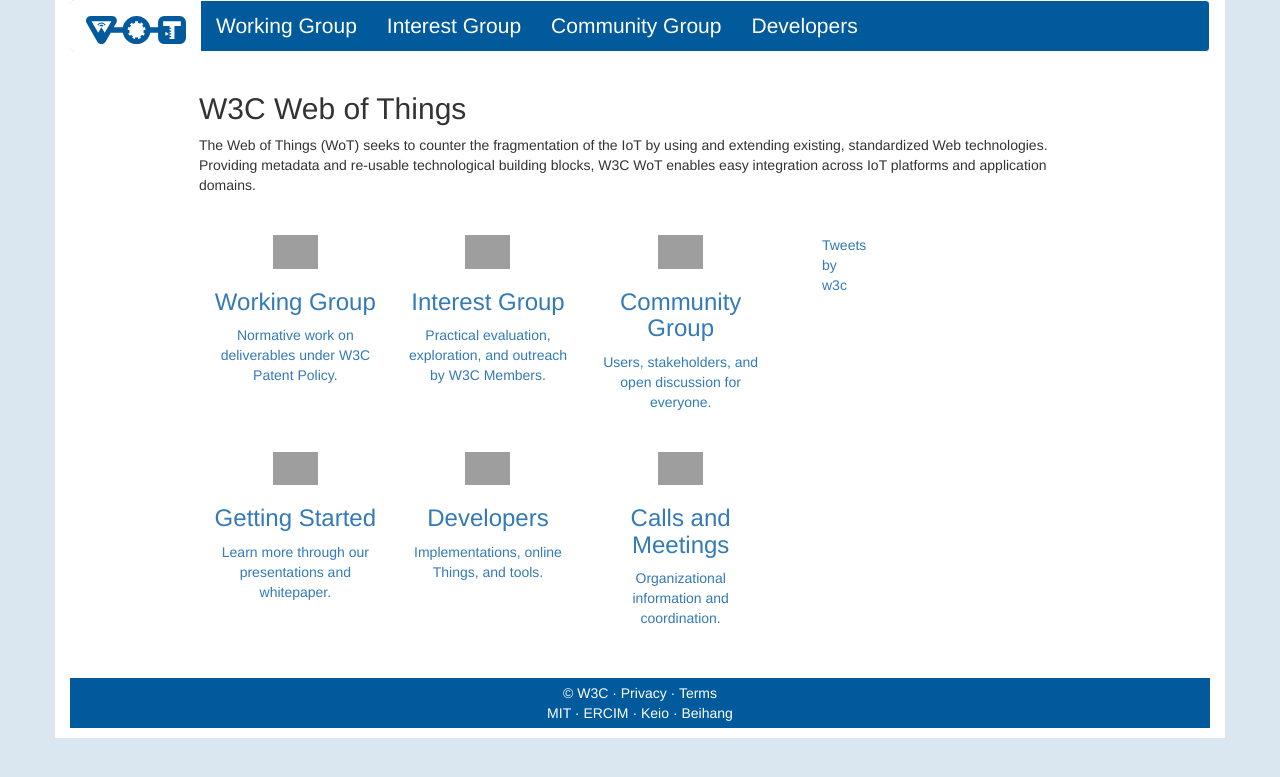
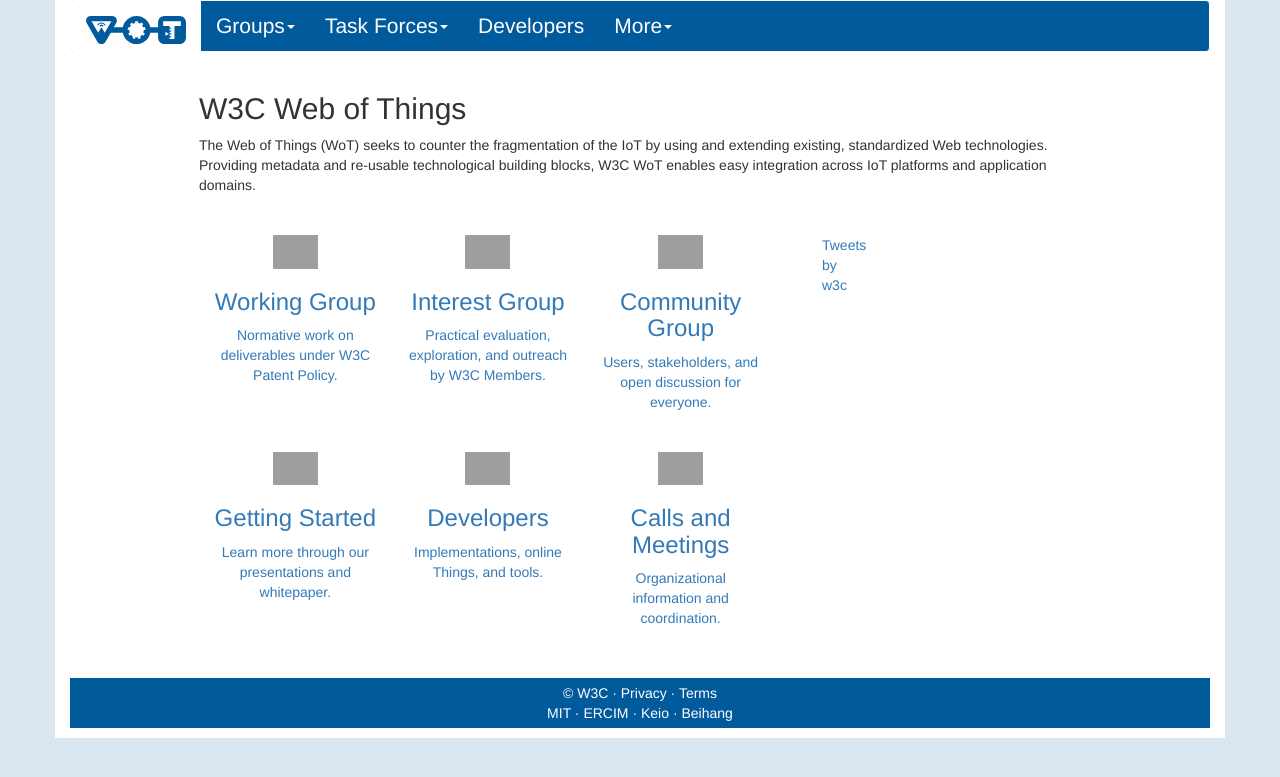
Before and after one commit to w3c/wot-marketing, a Jekyll site: the page built from docs/index.html, in a window 1280 px wide, cut to the strip 0-777 px from the top of the page. Built offline with Jekyll 4.4.1, drawn with Linux system fonts in a browser that asks for light colours; nearby versions of some CDN libraries; comment, search, counter and statistics services are not loaded; grey boxes are pictures that could not be loaded.

Commit message:
feat: experiment with subnavi

```diff
--- a/docs/_config.yml
+++ b/docs/_config.yml
@@ -5,14 +5,37 @@
 baseurl: "/wot-marketing"
 
 navigation:
-# - title: W3C
-#   url: /wot-pages/w3c/
- - title: Working Group
-   url: /wot-marketing/wg/
- - title: Interest Group
-   url: /wot-marketing/ig/
- - title: Community Group
-   url: /wot-marketing/cg/
+# - title: ⌂
+# - title: Home
+#   url: /wot-marketing/
+ - title: Groups
+   subnavigation:
+   - title: Working Group
+     url: /wot-marketing/wg/
+   - title: Interest Group
+     url: /wot-marketing/ig/
+   - title: Community Group
+     url: /wot-marketing/cg/
+ - title: Task Forces
+   subnavigation:
+   - title: Information
+     url: #
+   - title: Thing Description
+     url: #
+   - title: Architecture
+     url: #
+   - title: Security
+     url: #
+   - title: Scripting API
+     url: #
+   - title: Discovery
+     url: #
+# - title: Working Group
+#   url: /wot-marketing/wg/
+# - title: Interest Group
+#   url: /wot-marketing/ig/
+# - title: Community Group
+#   url: /wot-marketing/cg/
 # - title: News & Events
 #   url: /wot-pages/news-and-events/
 # - title: Getting Started
@@ -27,3 +50,9 @@
 #   url: /wot-pages/specifications/
 # - title: Contact
 #   url: /wot-pages/contact/
+ - title: More
+   subnavigation:
+   - title: Getting Started
+     url: /wot-marketing/getting-started/
+   - title: Calls and Meetings
+     url: https://www.w3.org/WoT/IG/wiki/
--- a/docs/_layouts/default.html
+++ b/docs/_layouts/default.html
@@ -47,31 +47,53 @@
           <div id="navbar" class="navbar-collapse collapse">
             <ul class="nav navbar-nav">
               <!-- <li class="active"><a href="/">Home</a></li>-->
-	    {% for link in site.navigation %}
+	    {% for mainnavi in site.navigation %}
 	        {% assign current = nil %}
-	        {% if link.url contains page.url %}
-				{% if page.url != "/" %}
+	        {% if mainnavi.url contains page.url %}
+				<!-- {% if page.url != "/" %} -->
 					{% assign current = 'active' %}
+				<!-- {% endif %} -->
+			{% endif %}
+			{% if page.url == "/" and mainnavi.url == "/wot-marketing/"%}
+				{% assign current = 'active' %}
+			{% endif %}
+			{% for subnavi in mainnavi.subnavigation %}
+				{% if subnavi.url contains page.url %}
+					{% if page.url != "/" %}
+						{% assign current = 'active' %}
+					{% endif %}
 				{% endif %}
-			{% endif %}
+			{% endfor %}
 	        <li class="element {% if forloop.first %}first{% endif %} {{ current }} {% if forloop.last %}last{% endif %}">
-	            <a href="{{ link.url }}">{{ link.title }}</a>
-
-				<ul class="dropdown-menu">
-				{% for entry in item.subfolderitems %}
-				  <li><a href="{{ entry.url }}">{{ entry.page }}</a></li>
-				{% endfor %}
-			  </ul>
+				<!-- mainnavi.subnavigation: {{ mainnavi.subnavigation }} -->
+				{% if mainnavi.subnavigation and mainnavi.subnavigation != "" and mainnavi.subnavigation != nil %}
+					<li class="dropdown {{ current }}">
+					<a href="#" class="dropdown-toggle" data-toggle="dropdown" role="button" aria-haspopup="true" aria-expanded="false">{{ mainnavi.title }}<span class="caret"></span></a>
+						<ul class="dropdown-menu">
+						{% for subnavi in mainnavi.subnavigation %}
+							{% assign currentSub = nil %}
+							{% if subnavi.url contains page.url %}
+								{% if page.url != "/" %}
+									{% assign currentSub = 'active' %}
+								{% endif %}
+							{% endif %}
+						  <li class="{{ currentSub }}"><a href="{{ subnavi.url }}">{{ subnavi.title }}</a></li>
+						{% endfor %}
+						</ul>
+					</li>
+				{% else %}
+					<a href="{{ mainnavi.url }}">{{ mainnavi.title }}</a>
+				{% endif %}
 	        </li>
 
-			<!-- link.url: {{ link.url }} -->
+			<!-- mainnavi.url: {{ mainnavi.url }} -->
 			<!-- page.url: {{ page.url }} -->
 
 	    {% endfor %}
 
 			  <!--
               <li class="dropdown">
-                <a href="#" class="dropdown-toggle" data-toggle="dropdown" role="button" aria-haspopup="true" aria-expanded="false">WoT at W3C<span class="caret"></span></a>
+                <a href="#" class="dropdown-toggle" data-toggle="dropdown" role="button" aria-haspopup="true" aria-expanded="false">Other<span class="caret"></span></a>
                 <ul class="dropdown-menu">
                   <li><a href="https://www.w3.org/WoT/" target="_blank">WoT</a></li>
                   <li><a href="https://www.w3.org/WoT/IG/" target="_blank">WoT Interest Group</a></li>
@@ -80,6 +102,7 @@
                 </ul>
               </li>
 			  -->
+
 
             </ul>
 
```
